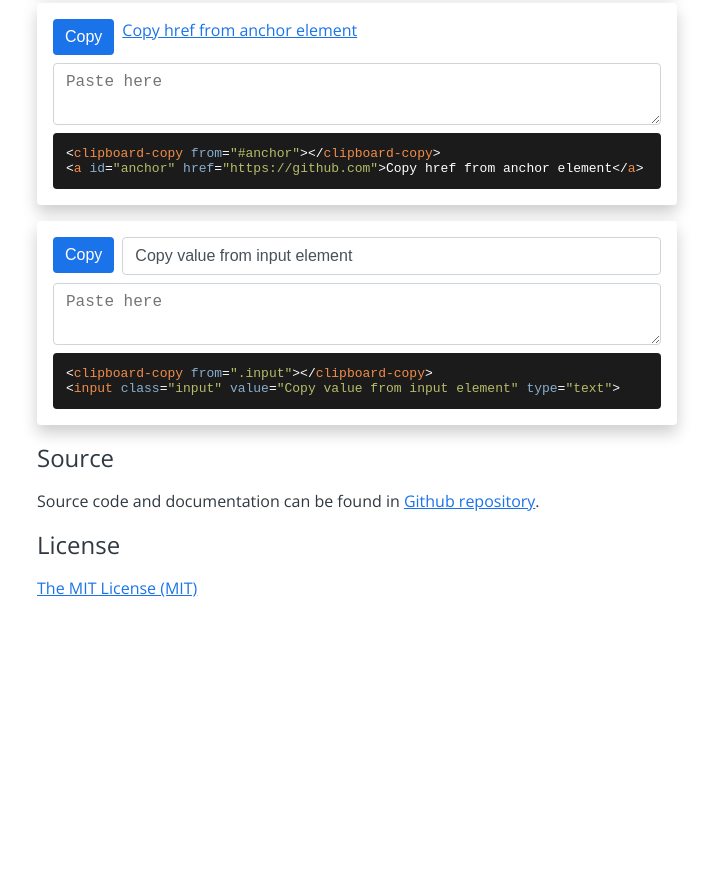
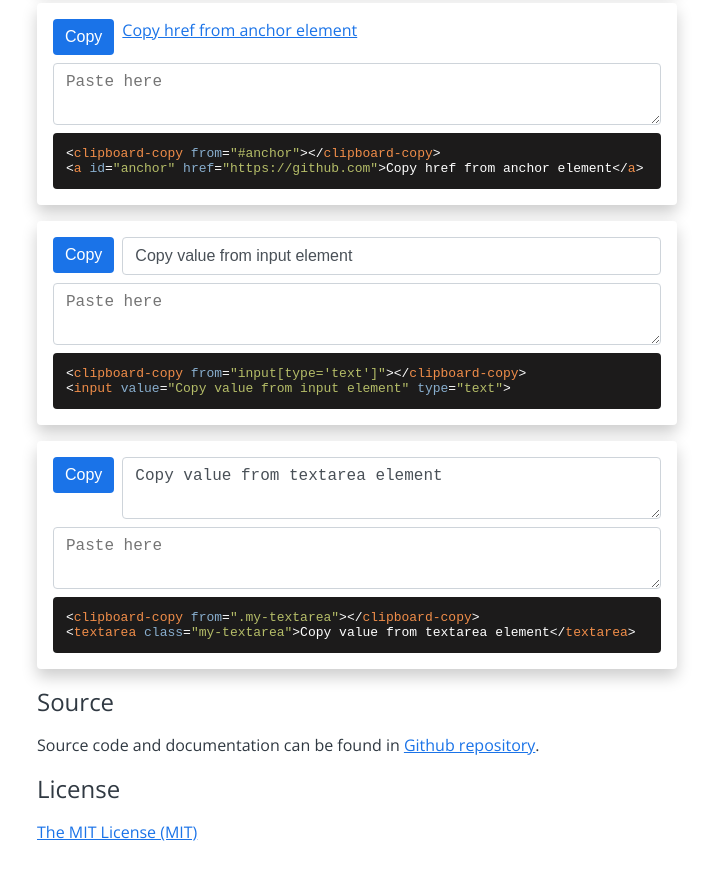
Before and after one commit to georapbox/clipboard-copy-element, a website with bundled scripts: page docs/index.html in a window 1280 px wide. Shown: the part 684-1559 px from the top of the page, without its empty margins (283-996 px from the left). Before the commit the page ends 1315 px from the top, so only its background shows below. Built offline with nearby package versions, Linux system fonts and the light colour scheme.

Commit message:
Add demo for textarea and tests

```diff
--- a/docs/index.html
+++ b/docs/index.html
@@ -28,7 +28,7 @@
         <clipboard-copy value="Copy from value attribute"></clipboard-copy>
       </div>
 
-      <textarea name="paste-area" id="paste-area" class="form-control mb-2" placeholder="Paste here"></textarea>
+      <textarea class="form-control mb-2" placeholder="Paste here"></textarea>
 
       <pre class="language-html"><code>&lt;clipboard-copy value="Copy from value attribute"&gt;&lt;/clipboard-copy&gt;</code></pre>
     </div>
@@ -41,7 +41,7 @@
         <span data-element="span">Copy text content from span element</span>
       </div>
 
-      <textarea name="paste-area" id="paste-area" class="form-control mb-2" placeholder="Paste here"></textarea>
+      <textarea class="form-control mb-2" placeholder="Paste here"></textarea>
 
       <pre class="language-html"><code>&lt;clipboard-copy from="[data-element='span']"&gt;&lt;/clipboard-copy&gt;
 &lt;span data-element="span"&gt;Copy text content from span element&lt;/span&gt;</code></pre>
@@ -53,7 +53,7 @@
         <a id="anchor" href="https://github.com" target="_blank" rel="noreferrer noopener">Copy href from anchor element</a>
       </div>
 
-      <textarea name="paste-area" id="paste-area" class="form-control mb-2" placeholder="Paste here"></textarea>
+      <textarea class="form-control mb-2" placeholder="Paste here"></textarea>
 
       <pre class="language-html"><code>&lt;clipboard-copy from="#anchor"&gt;&lt;/clipboard-copy&gt;
 &lt;a id="anchor" href="https://github.com"&gt;Copy href from anchor element&lt;/a&gt;</code></pre>
@@ -65,10 +65,22 @@
         <input class="form-control" value="Copy value from input element" type="text">
       </div>
 
-      <textarea name="paste-area" id="paste-area" class="form-control mb-2" placeholder="Paste here"></textarea>
+      <textarea class="form-control mb-2" placeholder="Paste here"></textarea>
 
-      <pre class="language-html"><code>&lt;clipboard-copy from=".input"&gt;&lt;/clipboard-copy&gt;
-&lt;input class="input" value="Copy value from input element" type="text"&gt;</code></pre>
+      <pre class="language-html"><code>&lt;clipboard-copy from="input[type='text']"&gt;&lt;/clipboard-copy&gt;
+&lt;input value="Copy value from input element" type="text"&gt;</code></pre>
+    </div>
+
+    <div class="card mb-3">
+      <div class="demo-section">
+        <clipboard-copy from=".my-textarea"></clipboard-copy>
+        <textarea class="my-textarea form-control">Copy value from textarea element</textarea>
+      </div>
+
+      <textarea class="form-control mb-2" placeholder="Paste here"></textarea>
+
+      <pre class="language-html"><code>&lt;clipboard-copy from=".my-textarea"&gt;&lt;/clipboard-copy&gt;
+&lt;textarea class="my-textarea"&gt;Copy value from textarea element&lt;/textarea&gt;</code></pre>
     </div>
 
     <pre id="console"></pre>
```
Also changed, not shown: test/clipboard-copy.test.js (+69 -50 lines), CHANGELOG.md, README.md.
